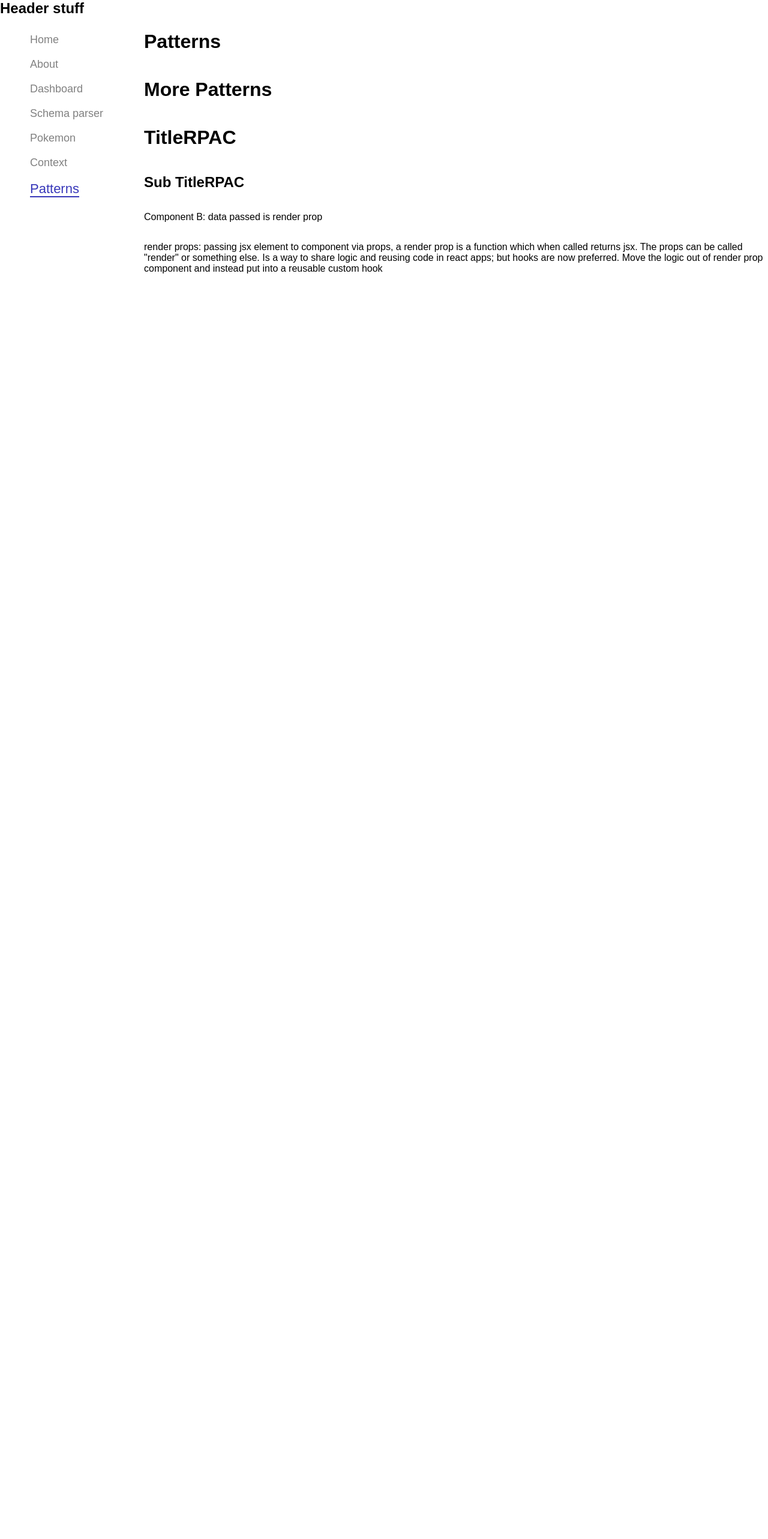
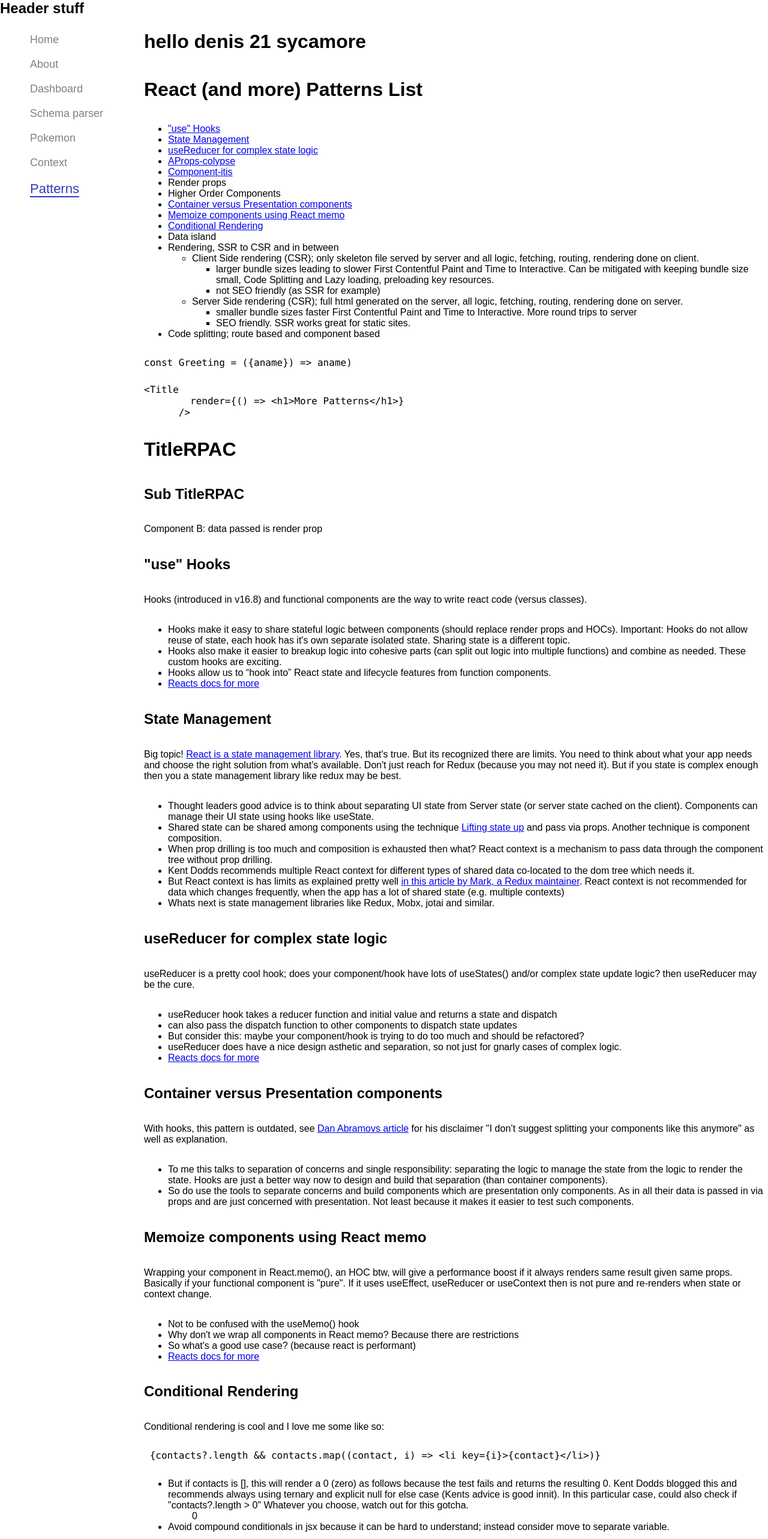
Before and after one commit to denisos/mixopedia, a React (Create React App) app: page /patterns in a window 1280 px wide. Shown: the part 20-2586 px from the top of the page at 60% size. Before the commit the page ends 850 px from the top, so only its background shows below. Built offline with nearby package versions, Linux system fonts and the light colour scheme.

Commit message:
added patterns content

```diff
--- a/src/components/patterns/Patterns.tsx
+++ b/src/components/patterns/Patterns.tsx
@@ -5,6 +5,8 @@ import './Patterns.css';
 const Title = (props: { render: () => any}) => props.render();
 
 const TitleRPAC = (props: any) => props.children();
+
+const PropsTest = ({name, address}: { name: string, address: string}) => <h1>hello {name} {address}</h1>
 
 const ComponentRP = (props: any) => {
   const [ data, setData ] = React.useState({ name: "render prop"})
@@ -17,16 +19,65 @@ const ComponentB = ({ data } : any) => {
   return <p>Component B: data passed is {data.name}</p>
 }
 
+const ShowError = (props: { error: string }) => props.error ? <div>{props.error}</div> : null;
+
+let contacts: string[] = [];
+
 export default function Patterns(props: any) {
 
   return (
     <div className="patterns-container">
+      <PropsTest name="denis" address="21 sycamore"/>
+
       <Title
-        render={() => <h1>Patterns</h1>}
+        render={() => <h1>React (and more) Patterns List</h1>}
       />
-      <Title
+
+      <ul>
+        <li><a href="#hooks">"use" Hooks</a></li>
+        <li><a href="#state_management">State Management</a></li>
+        <li><a href="#use_usereducer">useReducer for complex state logic</a></li>
+        <li><a href="#apropscolypse">AProps-colypse</a></li>
+        <li><a href="#apropscolypse">Component-itis</a></li>
+        <li>Render props</li>
+        <li>Higher Order Components</li>
+        <li><a href="#container_versus_presentation">Container versus Presentation components</a></li>
+
+        <li><a href="#react_memo">Memoize components using React memo</a></li>
+
+        <li><a href="#conditional_rendering">Conditional Rendering</a></li>
+        <li>Data island</li>
+        <li>Rendering, SSR to CSR and in between</li>
+          <ul>
+            <li>Client Side rendering (CSR); only skeleton file served by server and all logic, fetching, routing, rendering done on client.</li>
+              <ul>
+                <li>larger bundle sizes leading to slower First Contentful Paint and Time to Interactive.
+                  Can be mitigated with keeping bundle size small, Code Splitting and Lazy loading, preloading key resources.</li>
+                <li>not SEO friendly (as SSR for example)</li>
+              </ul>
+            <li>Server Side rendering (CSR); full html generated on the server, all logic, fetching, routing, rendering done on server.</li>
+              <ul>
+                <li>smaller bundle sizes faster First Contentful Paint and Time to Interactive. More round trips to server</li>
+                <li>SEO friendly. SSR works great for static sites.</li>
+              </ul>
+          </ul>
+        <li>Code splitting; route based and component based</li>
+      </ul>
+      <pre>
+        <code>
+          {`const Greeting = ({aname}) => aname)`}
+        </code>
+      </pre>
+
+      <pre>
+        <code>
+
+      {`<Title
         render={() => <h1>More Patterns</h1>}
-      />
+      />`}
+        </code>
+        </pre>
+
 
       <TitleRPAC>
         {() =>
@@ -41,6 +92,80 @@ export default function Patterns(props: any) {
         {(data:any) => <ComponentB data={data} />}
       </ComponentRP>
 
+      <h2 id="hooks">"use" Hooks</h2>
+      <p>Hooks (introduced in v16.8) and functional components are the way to write react code (versus classes). </p>
+      <ul>
+        <li>Hooks make it easy to share stateful logic between components (should replace render props and HOCs).
+          Important: Hooks do not allow reuse of state, each hook has it's own separate isolated state. Sharing state is a different topic.</li>
+        <li>Hooks also make it easier to breakup logic into cohesive parts (can split out logic into multiple functions) and combine as needed. These custom hooks are exciting.</li>
+        <li>Hooks allow us to “hook into” React state and lifecycle features from function components.</li>
+        <li><a href="https://reactjs.org/docs/hooks-reference.html">Reacts docs for more</a></li>
+      </ul>
+
+      <h2 id="state_management">State Management</h2>
+      <p>Big topic! <a href="https://kentcdodds.com/blog/application-state-management-with-react">React is a state management library</a>. Yes, that's true. But its recognized there are limits.
+      You need to think about what your app needs and choose the right solution from what's available. Don't just reach for Redux (because you may not need it). But if you state is complex enough then you a state management library like redux may be best. </p>
+      <ul>
+        <li>Thought leaders good advice is to think about separating UI state from Server state (or server state cached on the client). Components can manage their UI state using hooks like useState. </li>
+        <li>Shared state can be shared among components using the technique <a href="https://reactjs.org/docs/lifting-state-up.html">Lifting state up</a> and pass via props. Another technique is component composition.</li>
+        <li>When prop drilling is too much and composition is exhausted then what? React context is a mechanism to pass data through the component tree without prop drilling.</li>
+        <li>Kent Dodds recommends multiple React context for different types of shared data co-located to the dom tree which needs it. </li>
+        <li>But React context is has limits as explained pretty well <a href="https://blog.isquaredsoftware.com/2021/01/context-redux-differences/#why-context-is-not-state-management">in this article by Mark, a Redux maintainer</a>.
+         React context is not recommended for data which changes frequently, when the app has a lot of shared state (e.g. multiple contexts)</li>
+        <li>Whats next is state management libraries like Redux, Mobx, jotai and similar.</li>
+      </ul>
+
+      <h2 id="use_usereducer">useReducer for complex state logic</h2>
+      <p>useReducer is a pretty cool hook; does your component/hook have lots of useStates() and/or complex state update logic? then useReducer may be the cure.</p>
+      <ul>
+        <li>useReducer hook takes a reducer function and initial value and returns a state and dispatch</li>
+        <li>can also pass the dispatch function to other components to dispatch state updates</li>
+        <li>But consider this: maybe your component/hook is trying to do too much and should be refactored?</li>
+        <li>useReducer does have a nice design asthetic and separation, so not just for gnarly cases of complex logic.</li>
+        <li><a href="https://reactjs.org/docs/hooks-reference.html#usereducer">Reacts docs for more</a></li>
+      </ul>
+
+      <h2 id="container_versus_presentation">Container versus Presentation components</h2>
+      <p>With hooks, this pattern is outdated, see <a href="https://medium.com/@dan_abramov/smart-and-dumb-components-7ca2f9a7c7d0">Dan Abramovs article</a> for his disclaimer "I don’t suggest splitting your components like this anymore" as well as explanation.</p>
+      <ul>
+        <li>To me this talks to separation of concerns and single responsibility: separating the logic to manage the state from the logic to render the state.
+          Hooks are just a better way now to design and build that separation (than container components).
+        </li>
+        <li>So do use the tools to separate concerns and build components which are presentation only components. As in all their data is passed in via props and are just concerned with presentation. Not least because it makes it easier to test such components.</li>
+      </ul>
+
+
+      <h2 id="react_memo">Memoize components using React memo</h2>
+      <p>Wrapping your component in React.memo(), an HOC btw, will give a performance boost if it always renders same result given same props.
+        Basically if your functional component is "pure". If it uses useEffect, useReducer or useContext then is not pure and re-renders when state or context change.</p>
+      <ul>
+      <li>Not to be confused with the useMemo() hook</li>
+      <li>Why don't we wrap all components in React memo? Because there are restrictions</li>
+      <li>So what's a good use case? (because react is performant)</li>
+      <li><a href="https://reactjs.org/docs/react-api.html#reactmemo">Reacts docs for more</a></li>
+      </ul>
+
+
+
+      <h2 id="conditional_rendering">Conditional Rendering</h2>
+      <p>Conditional rendering is cool and I love me some like so:</p>
+      <pre>
+        <code>
+          {` {contacts?.length && contacts.map((contact, i) => <li key={i}>{contact}</li>)}`}
+        </code>
+      </pre>
+      <ul>
+        <li>But if contacts is [], this will render a 0 (zero) as follows because the test fails and returns the resulting 0.
+          Kent Dodds blogged this and recommends always using ternary and explicit null for else case (Kents advice is good innit). In this particular case, could also check if "contacts?.length &gt; 0"
+          Whatever you choose, watch out for this gotcha.</li>
+        <ul>
+          {contacts?.length && contacts.map((contact, i) => <li key={i}>{contact}</li>)}
+        </ul>
+        <li>Avoid compound conditionals in jsx because it can be hard to understand; instead consider move to separate variable.</li>
+      </ul>
+
+      <ShowError error="Error!!"/>
+
       <p>render props: passing jsx element to component via props, a render prop is a function which when called returns jsx.
         The props can be called "render" or something else. Is a way to share logic and reusing code in react apps; but hooks are now preferred.
         Move the logic out of render prop component and instead put into a reusable custom hook</p>
```
